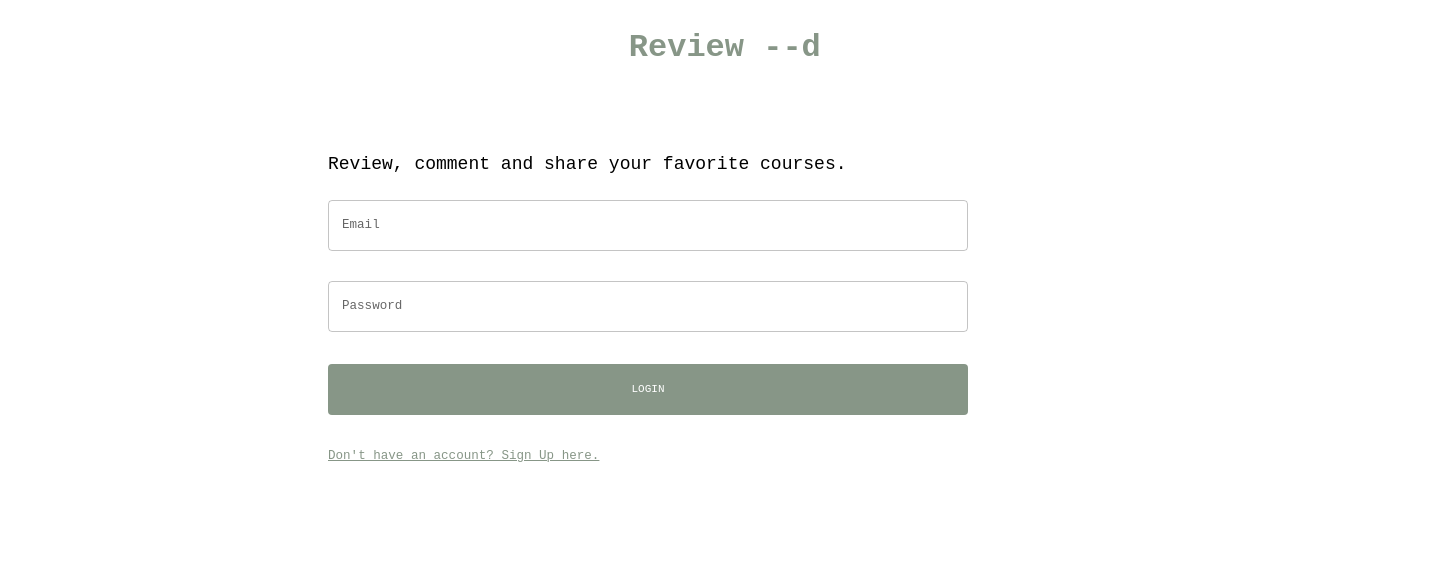
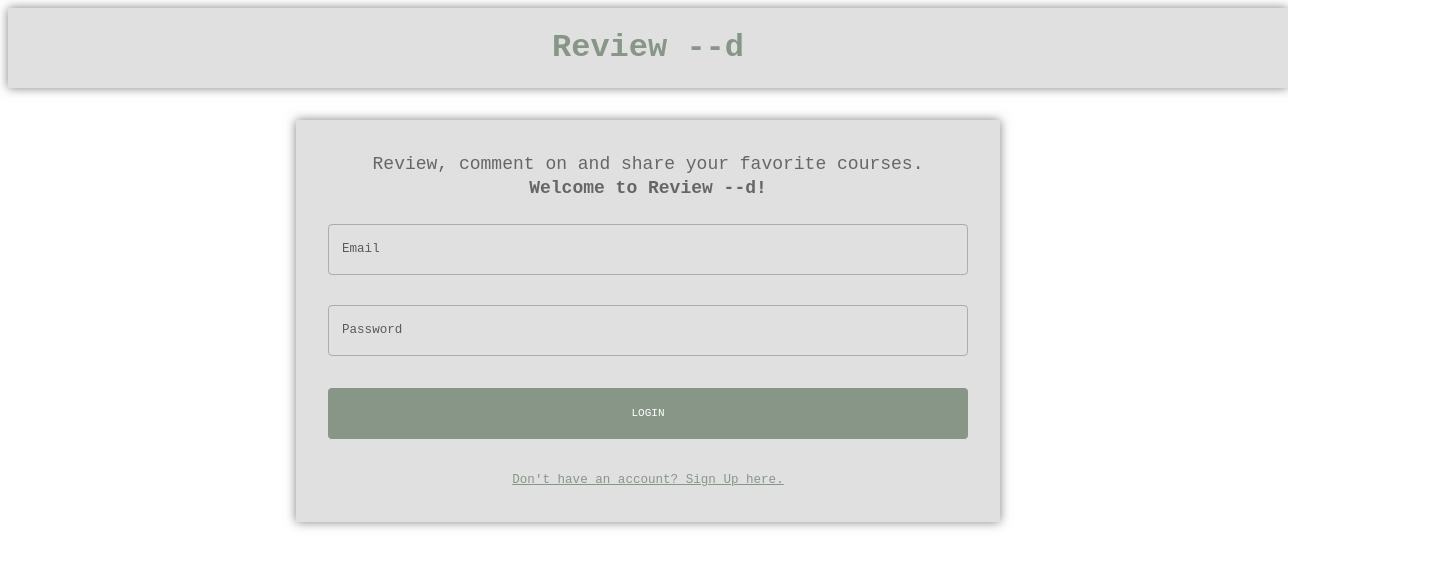
Before and after one commit to Ivargavve/Review-d, a React (Create React App) app in the folder client/: page / in a window 1280 px wide. Shown: the top 568 px of the page, 1442 px wide, since content can reach past the window. Built offline with nearby package versions, Linux system fonts and the light colour scheme.

Commit message:
theme and css fixes

```diff
--- a/client/src/scenes/loginPage/index.jsx
+++ b/client/src/scenes/loginPage/index.jsx
@@ -7,10 +7,11 @@ const LoginPage = () => {
   return (
     <Box>
       <Box
-        width="100%"
-        backgroundColor={theme.palette.background.alt}
+        width="88%"
+        backgroundColor={theme.palette.background.default}
         p="1rem 6%"
         textAlign="center"
+        boxShadow="0 0 10px rgba(0, 0, 0, 0.5)"
       >
         <Typography fontWeight="bold" fontSize="32px" color="primary">
           Review --d
@@ -18,14 +19,16 @@ const LoginPage = () => {
       </Box>
 
       <Box
-        width={isNonMobileScreens ? "50%" : "93%"}
+        width={isNonMobileScreens ? "50%" : "80%"}
         p="2rem"
         m="2rem auto"
-        borderRadius="1.5rem"
-        backgroundColor={theme.palette.background.alt}
+        backgroundColor={theme.palette.background.default}
+        color={theme.palette.neutral.main}
+        textAlign="center"
+        boxShadow="0 0 10px rgba(0, 0, 0, 0.5)"
       >
         <Typography fontWeight="500" variant="h5" sx={{ mb: "1.5rem" }}>
-          Review, comment and share your favorite courses.
+          Review, comment on and share your favorite courses. <br /><strong>Welcome to Review --d!</strong>
         </Typography>
         <Form />
       </Box>
--- a/client/src/scenes/navbar/index.jsx
+++ b/client/src/scenes/navbar/index.jsx
@@ -32,6 +32,7 @@ const Navbar = () => {
   const user = useSelector((state) => state.user);
   const isNonMobileScreens = useMediaQuery("(min-width: 1000px)");
 
+  // setup theme colors
   const theme = useTheme();
   const neutralLight = theme.palette.neutral.light;
   const dark = theme.palette.neutral.dark;
--- a/client/src/theme.js
+++ b/client/src/theme.js
@@ -69,7 +69,7 @@ export const themeSettings = (mode) => {
               light: colorTokens.grey[50],
             },
             background: {
-              default: colorTokens.grey[10],
+              default: colorTokens.grey[100],
               alt: colorTokens.grey[0],
             },
           }),
```
